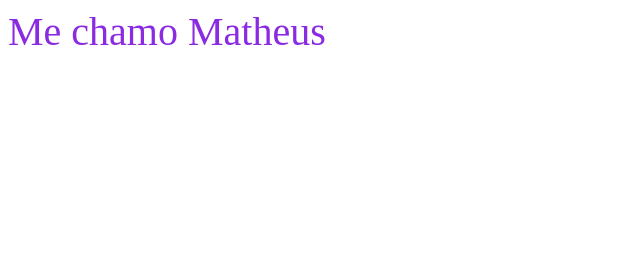
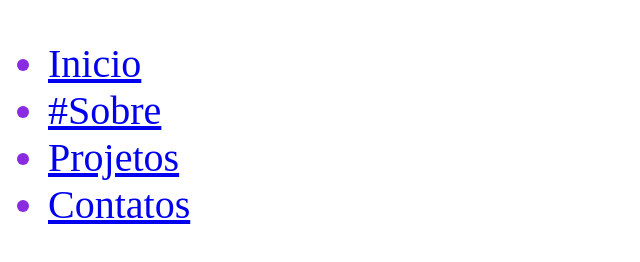
Before and after one commit to apelarex/Matheus_DEV, a plain HTML site: page matheus/indx.html in a window 1280 px wide. Shown: the whole page, without its empty margins (0-640 px from the left). Drawn offline with Linux system fonts and the light colour scheme.

Commit message:
adicionei o menu

```diff
--- a/matheus/indx.html
+++ b/matheus/indx.html
@@ -8,6 +8,30 @@
     <link rel="stylesheet" href="style.css">
 </head>
 <body>
-    Me chamo Matheus
+
+    <nav class="Pessoal">
+    <ul class="Menu">
+
+         <li>
+            <a href="#Inicio">Inicio </a>
+         </li>
+
+        <li>
+            <a href="#Sobre">#Sobre </a>
+        </li>
+
+        <li>
+            <a href="#Projetos">Projetos </a>
+        </li>
+
+        <li>
+            <a href="#Contatos">Contatos</a>
+        </li>
+
+</ul>
+</nav>
+
+
+
 </body>
 </html>
```
